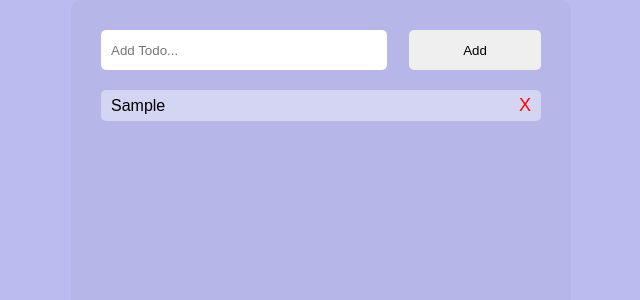
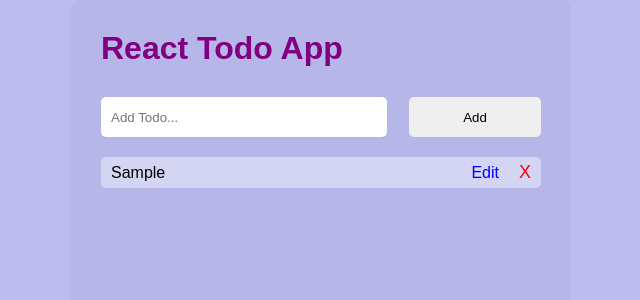
Before and after one commit to idenispankov/react-todo-app, a React (Create React App) app: page / in a window 1280 px wide. Both pictures are taken after typing "Sample" into the empty fields and a click on the button "Add". Shown: the top 300 px of the page, without its empty margins (319-959 px from the left). Built offline with nearby package versions, Linux system fonts and the light colour scheme.

Commit message:
created componetns folder, moved componets

```diff
--- a/src/App.js
+++ b/src/App.js
@@ -1,66 +1,15 @@
-import { useState, useEffect } from 'react';
-import { v4 as uuidv4 } from 'uuid';
+import { useState } from 'react';
+import Form from './components/Form';
+import Todos from './components/Todos';
 
 function App() {
   const [todos, setTodos] = useState([]);
-  const [inputValue, setInputValue] = useState('');
-
-  const handleChange = (e) => {
-    setInputValue(e.target.value);
-  };
-
-  const handleSubmit = (e) => {
-    e.preventDefault();
-    if (inputValue.trim() === '') {
-      return;
-    }
-    setTodos([...todos, { todoText: inputValue, todoId: uuidv4() }]);
-    setInputValue('');
-  };
-
-  const handleDelete = (id) => {
-    setTodos(todos.filter((todo) => todo.todoId !== id));
-  };
-
-  const handleEdit = (id) => {};
 
   return (
     <div className='page__container'>
-      <form className='form' autoComplete='off' onSubmit={handleSubmit}>
-        <input
-          type='text'
-          className='form__input'
-          placeholder='Add Todo...'
-          value={inputValue}
-          onChange={handleChange}
-        />
-        <button type='submit' className='form__button'>
-          Add
-        </button>
-      </form>
-      <ul className='list'>
-        {todos.map((todo) => {
-          return (
-            <li key={todo.todoId} className='list__item'>
-              {todo.todoText}
-              <div className='icons'>
-                {/* <span
-                  onClick={() => handleEdit(todo.todoId)}
-                  className='list__item-edit-button'
-                >
-                  Edit
-                </span> */}
-                <span
-                  onClick={() => handleDelete(todo.todoId)}
-                  className='list__item-delete-button'
-                >
-                  X
-                </span>
-              </div>
-            </li>
-          );
-        })}
-      </ul>
+      <h1 className='test'>React Todo App</h1>
+      <Form todos={todos} setTodos={setTodos} />
+      <Todos todos={todos} setTodos={setTodos} />
     </div>
   );
 }
--- /dev/null
+++ b/src/components/Form.js
@@ -0,0 +1,36 @@
+import React, { useState } from 'react';
+import { v4 as uuidv4 } from 'uuid';
+
+const Form = ({ todos, setTodos }) => {
+  const [inputValue, setInputValue] = useState('');
+
+  const handleChange = (e) => {
+    setInputValue(e.target.value);
+  };
+
+  const handleSubmit = (e) => {
+    e.preventDefault();
+    if (inputValue.trim() === '') {
+      return;
+    }
+    setTodos([...todos, { todoText: inputValue, todoId: uuidv4() }]);
+    setInputValue('');
+  };
+
+  return (
+    <form className='form' autoComplete='off' onSubmit={handleSubmit}>
+      <input
+        type='text'
+        className='form__input'
+        placeholder='Add Todo...'
+        value={inputValue}
+        onChange={handleChange}
+      />
+      <button type='submit' className='form__button'>
+        Add
+      </button>
+    </form>
+  );
+};
+
+export default Form;
--- /dev/null
+++ b/src/components/Todos.js
@@ -0,0 +1,38 @@
+import React from 'react';
+
+const Todos = ({ todos, setTodos }) => {
+  const handleDelete = (id) => {
+    setTodos(todos.filter((todo) => todo.todoId !== id));
+  };
+
+  const handleEditTodo = (id, text) => {
+    alert(`Edit is coming soon, item ID: ${id}`);
+  };
+  return (
+    <ul className='list'>
+      {todos.map((todo) => {
+        return (
+          <li key={todo.todoId} className='list__item'>
+            {todo.todoText}
+            <div className='icons'>
+              <span
+                onClick={() => handleEditTodo(todo.todoId)}
+                className='list__item-edit-button'
+              >
+                Edit
+              </span>
+              <span
+                onClick={() => handleDelete(todo.todoId)}
+                className='list__item-delete-button'
+              >
+                X
+              </span>
+            </div>
+          </li>
+        );
+      })}
+    </ul>
+  );
+};
+
+export default Todos;
--- a/src/index.css
+++ b/src/index.css
@@ -80,3 +80,8 @@
   margin-right: 20px;
   cursor: pointer;
 }
+
+.test {
+  color: purple;
+  margin: 0 0 30px;
+}
```
